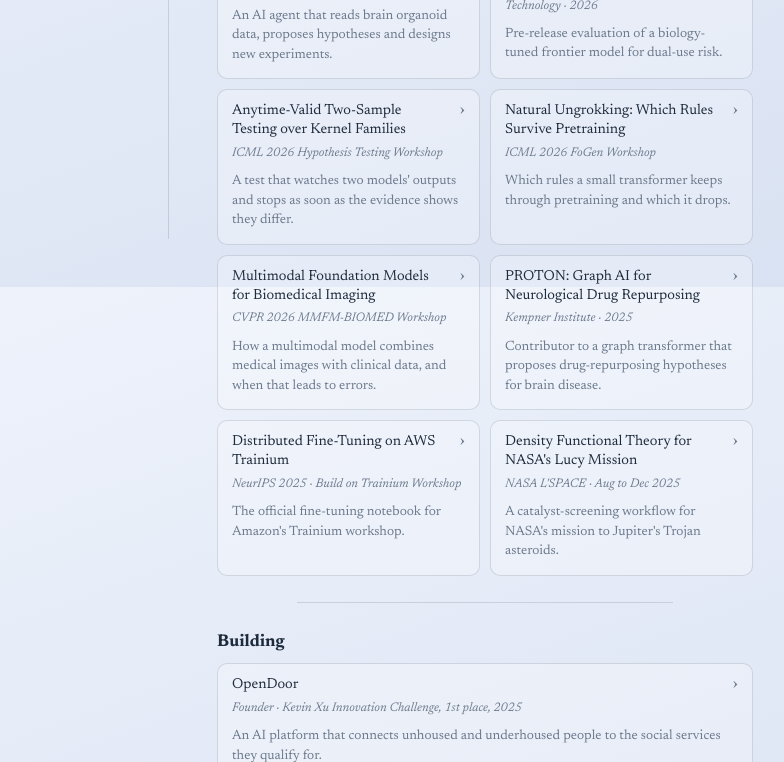
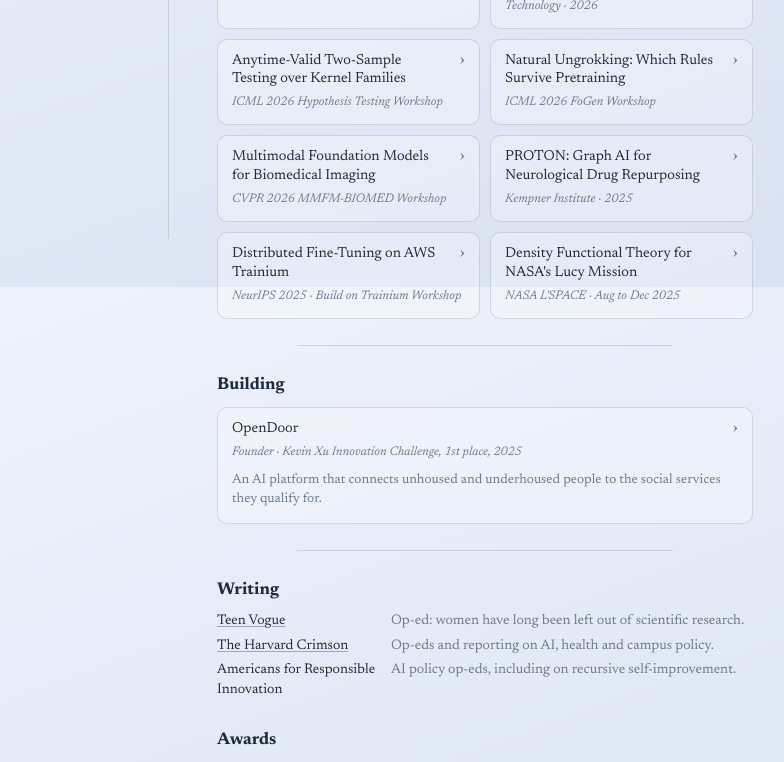
Before and after one commit to ds9-code/diyasreedhar, a plain HTML site: page index.html in a window 1280 px wide. Shown: the part 513-1275 px from the top of the page, 309-1093 px from the left. Drawn offline with Linux system fonts and the light colour scheme.

Commit message:
Remove one-line descriptions from research cards
Co-Authored-By: Claude Opus 5.5 <noreply@anthropic.com>

```diff
--- a/index.html
+++ b/index.html
@@ -87,7 +87,6 @@
                 <summary>
                   <span class="card-title">OrganoidAgent: an AI scientist for brain organoids</span>
                   <span class="card-meta">Kempner Institute · 2026</span>
-                  <span class="card-blurb">An AI agent that reads brain organoid data, proposes hypotheses and designs new experiments.</span>
                 </summary>
                 <div class="card-body">
                   <p>I built OrganoidAgent in Marinka Zitnik's lab at the Kempner Institute. It works from organoid datasets such as the Human Neural Organoid Cell Atlas. It generates its own hypotheses, designs follow-up experiments, and runs some of them in simulation.</p>
@@ -100,7 +99,6 @@
                 <summary>
                   <span class="card-title">Biosecurity Evaluation of OpenAI's GPT-Rosalind</span>
                   <span class="card-meta">National Institute of Standards and Technology · 2026</span>
-                  <span class="card-blurb">Pre-release evaluation of a biology-tuned frontier model for dual-use risk.</span>
                 </summary>
                 <div class="card-body">
                   <p>On the bio team at the U.S. Center for AI Standards and Innovation, I worked on CAISI's unclassified pre-release evaluation of GPT-Rosalind. I built the harness that runs the benchmarks and designed task sets that test dual-use biology questions.</p>
@@ -113,7 +111,6 @@
                 <summary>
                   <span class="card-title">Anytime-Valid Two-Sample Testing over Kernel Families</span>
                   <span class="card-meta">ICML 2026 Hypothesis Testing Workshop</span>
-                  <span class="card-blurb">A test that watches two models' outputs and stops as soon as the evidence shows they differ.</span>
                 </summary>
                 <div class="card-body">
                   <p>The test monitors streams of model outputs and does not need a sample size fixed in advance. It caught the 88% vs. 49% accuracy gap between Claude Sonnet 4.6 and Haiku 4.5 in 22 samples.</p>
@@ -126,7 +123,6 @@
                 <summary>
                   <span class="card-title">Natural Ungrokking: Which Rules Survive Pretraining</span>
                   <span class="card-meta">ICML 2026 FoGen Workshop</span>
-                  <span class="card-blurb">Which rules a small transformer keeps through pretraining and which it drops.</span>
                 </summary>
                 <div class="card-body">
                   <p>I tracked which capabilities an 11.5M-parameter transformer keeps through pretraining and which it learns briefly and then discards, and linked the short-lived ones to repurposed early attention heads.</p>
@@ -139,7 +135,6 @@
                 <summary>
                   <span class="card-title">Multimodal Foundation Models for Biomedical Imaging</span>
                   <span class="card-meta">CVPR 2026 MMFM-BIOMED Workshop</span>
-                  <span class="card-blurb">How a multimodal model combines medical images with clinical data, and when that leads to errors.</span>
                 </summary>
                 <div class="card-body">
                   <p>At the AIM Lab at Harvard Medical School, I studied how a multimodal foundation model combines CT and MRI embeddings with clinical metadata. I found when disagreement between the two predicts downstream failure, and measured how multimodal pretraining changes calibration and robustness.</p>
@@ -152,7 +147,6 @@
                 <summary>
                   <span class="card-title">PROTON: Graph AI for Neurological Drug Repurposing</span>
                   <span class="card-meta">Kempner Institute · 2025</span>
-                  <span class="card-blurb">Contributor to a graph transformer that proposes drug-repurposing hypotheses for brain disease.</span>
                 </summary>
                 <div class="card-body">
                   <p>PROTON is a 578M-parameter graph transformer trained on a knowledge graph of brain biology. Its predictions have been tested in genetic screens, patient-derived organoids and clinical records for Parkinson's disease, bipolar disorder and Alzheimer's disease.</p>
@@ -165,7 +159,6 @@
                 <summary>
                   <span class="card-title">Distributed Fine-Tuning on AWS Trainium</span>
                   <span class="card-meta">NeurIPS 2025 · Build on Trainium Workshop</span>
-                  <span class="card-blurb">The official fine-tuning notebook for Amazon's Trainium workshop.</span>
                 </summary>
                 <div class="card-body">
                   <p>Several hundred researchers ran the notebook during the workshop. It ships in the public aws-neuron/neuron-workshops repository.</p>
@@ -178,7 +171,6 @@
                 <summary>
                   <span class="card-title">Density Functional Theory for NASA's Lucy Mission</span>
                   <span class="card-meta">NASA L'SPACE · Aug to Dec 2025</span>
-                  <span class="card-blurb">A catalyst-screening workflow for NASA's mission to Jupiter's Trojan asteroids.</span>
                 </summary>
                 <div class="card-body">
                   <p>Our team's proposal ranked first of 100 student teams.</p>
```
